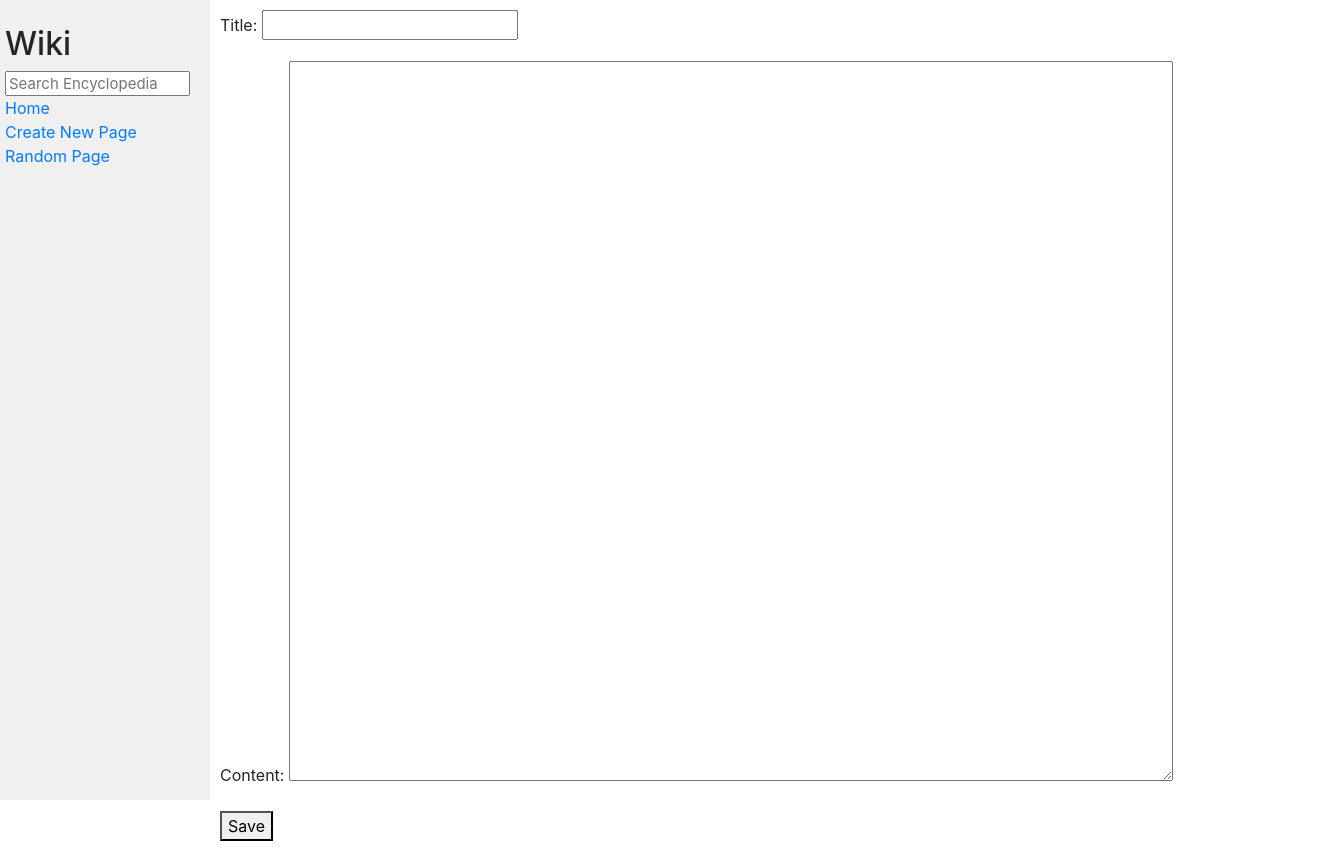
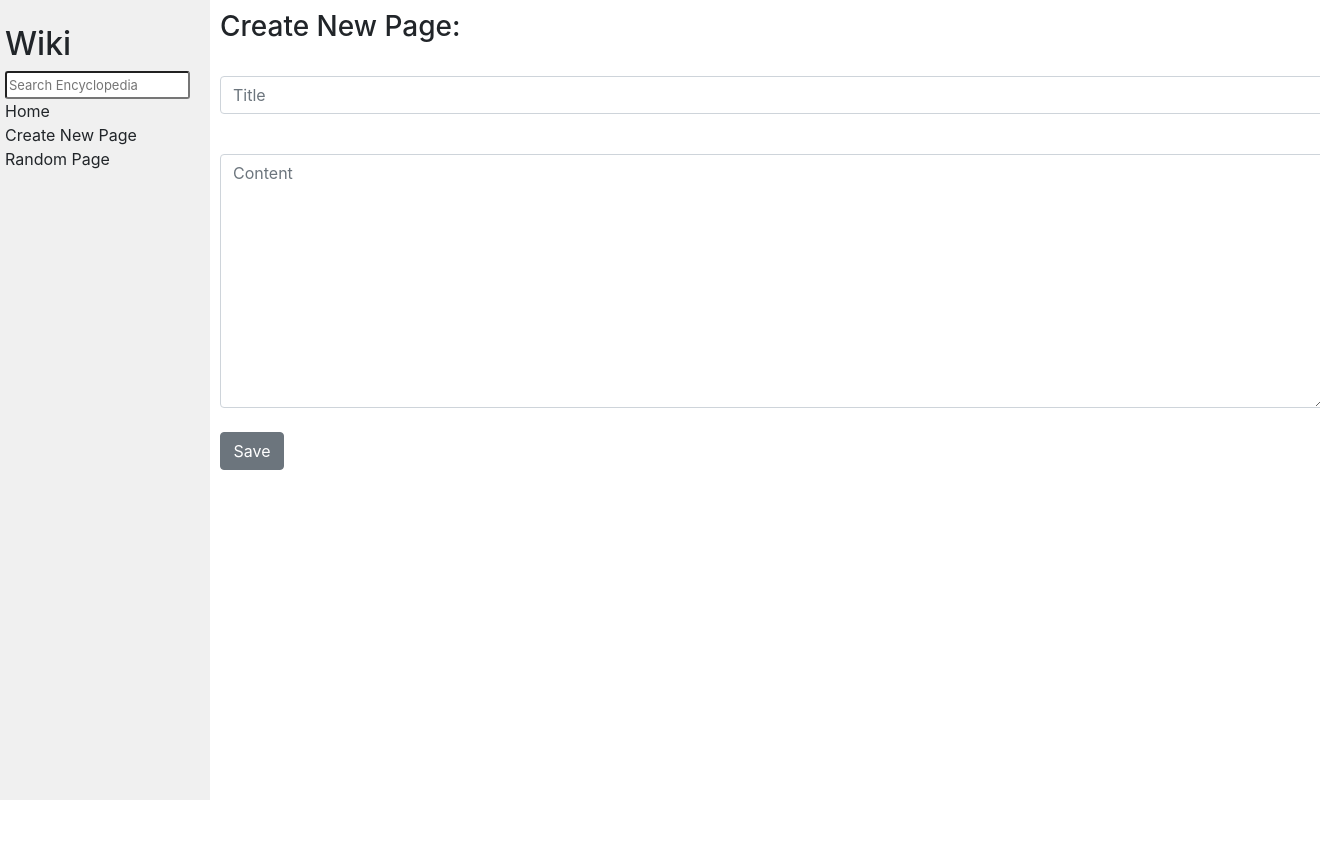
Before and after one commit to Santho-sh/wiki, a Django app: page /create in a window 1320 px wide; the page is wider, and only the part inside the window is pictured. After the commit the page ends 800 px from the top of that part, so only its background shows below. Run offline with Django 3.2, Linux system fonts and the light colour scheme; some libraries are stand-ins or nearby versions.

Commit message:
design change form remove

```diff
--- a/encyclopedia/forms.py
+++ /dev/null
@@ -1,6 +0,0 @@
-from django import forms
-
-
-class CreateForm(forms.Form):
-    title = forms.CharField(max_length=100)
-    content = forms.CharField(widget=forms.Textarea)
--- a/encyclopedia/static/encyclopedia/styles.css
+++ b/encyclopedia/static/encyclopedia/styles.css
@@ -13,8 +13,17 @@
 }
 
 textarea {
-    height: 90vh;
+    height: 40vh;
     width: 80%;
+}
+
+a{
+    color: inherit;
+}
+
+a:hover{
+    color: gray;
+    text-decoration: none;
 }
 
 .main {
@@ -23,8 +32,10 @@
 
 .search {
     width: 100%;
-    font-size: 15px;
+    height: 1.7rem;
+    font-size: 13px;
     line-height: 15px;
+    border-radius: 3px;
 }
 
 .sidebar {
@@ -36,3 +47,19 @@
 .sidebar h2 {
     margin-top: 5px;
 }
+
+.button{
+    width: 4rem;
+    align-items: center;
+}
+
+.button:hover{
+    color: gray;
+}
+
+.edit,
+.create {
+    display: flex;
+    flex-direction: column;
+    gap: 1.5rem;
+}
--- a/encyclopedia/templates/encyclopedia/content.html
+++ b/encyclopedia/templates/encyclopedia/content.html
@@ -9,8 +9,8 @@
     {% if content %}
 
         <p>{{content|safe}}</p>
-        <button class='edit button'>
-            <a href={% url 'edit' title %}>Edit Content</a>
+        <button class='edit button btn btn-secondary'>
+            <a href={% url 'edit' title %}>Edit</a>
         </button>
 
     {% else %}
--- a/encyclopedia/templates/encyclopedia/create.html
+++ b/encyclopedia/templates/encyclopedia/create.html
@@ -5,9 +5,16 @@
 {% endblock %}
 
 {% block body %}
-    <form action={% url 'create' %} method='post'>
+    <form class='create' action={% url 'create' %} method='post'>
     {% csrf_token %}
-    {{ form.as_p }}
-    <button class='save button'>Save</button>
+    <h3>Create New Page:</h3>
+    <div class="input-group mb-3">
+        <input name='title' type="text" class="form-control" placeholder="Title" aria-label="Username" aria-describedby="basic-addon1"
+        required>
+      </div>
+    <div>
+    <textarea name='content' class="form-control" aria-label="With textarea" placeholder="Content" rows='10' required></textarea>
+    </div>
+    <button class='save button btn btn-secondary'>Save</button>
     </form>
 {% endblock %}
--- a/encyclopedia/templates/encyclopedia/edit.html
+++ b/encyclopedia/templates/encyclopedia/edit.html
@@ -6,12 +6,12 @@
 
 {% block body %}
 
-    <form action={% url 'edit' title %} method='post'>
+    <form class='edit' action={% url 'edit' title %} method='post'>
     {% csrf_token %}
     <h4>Edit: {{title}}</h4>
 
     <textarea name="new_content" rows="4" cols="50">{{old_content}}</textarea>
-    <button class='save button'>Save
+    <button class='save button btn btn-secondary'>Save
     </button>
 
     </form>
--- a/encyclopedia/views.py
+++ b/encyclopedia/views.py
@@ -47,16 +47,12 @@
 
 def create(request):
     if request.method == 'POST':
+        title = request.POST['title']
+        content = request.POST['content']
+        util.save_entry(title, content)
+        return redirect('/')
 
-        form = CreateForm(request.POST)
-        if form.is_valid():
-            title = form.cleaned_data['title']
-            content = form.cleaned_data['content']
-            util.save_entry(title, content)
-            return redirect('/')
-
-    form = CreateForm()
-    return render(request, 'encyclopedia/create.html', {'form':form})
+    return render(request, 'encyclopedia/create.html')
 
 
 def edit(request, title):
```
Also changed, not shown: entries/test.md (added, +5 -0 lines).
